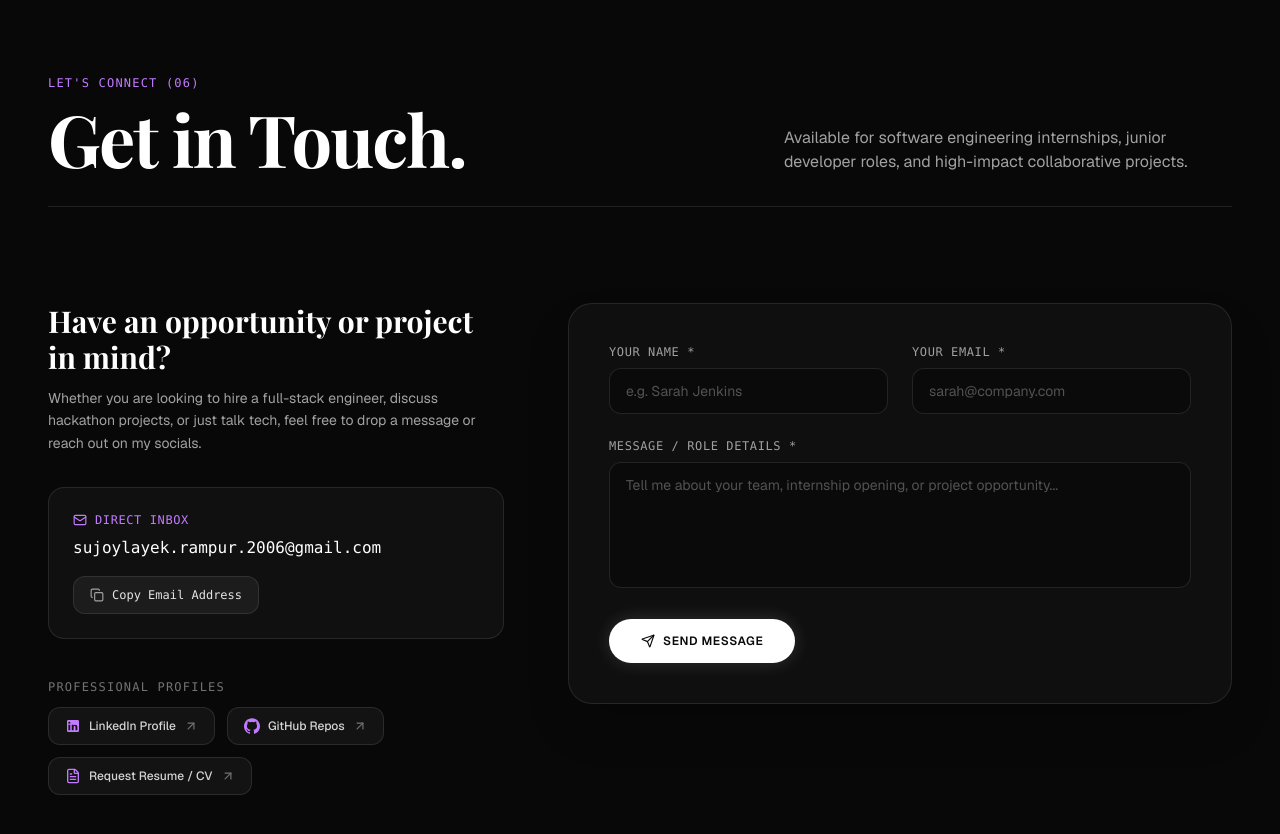
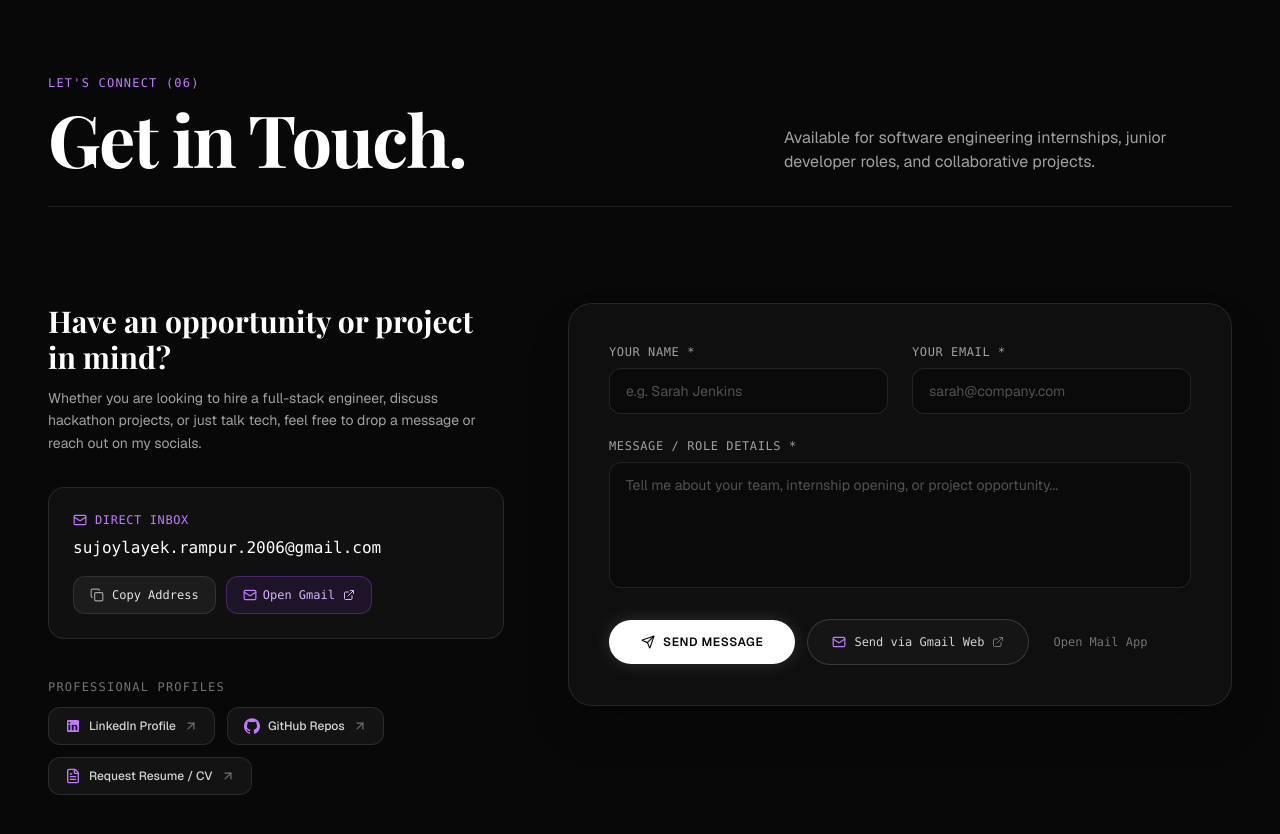
Before and after one commit to sujoylayek2006/Portfolio-web, a Next.js app: page / in a window 1280 px wide. Shown: the part 6660-7494 px from the top of the page. Built offline with nearby package versions, Linux system fonts and the light colour scheme.

Commit message:
fix: resolve contact message delivery via FormSubmit and add direct Gmail Web composer

```diff
--- a/src/components/sections/Contact.tsx
+++ b/src/components/sections/Contact.tsx
@@ -2,7 +2,17 @@
 
 import React, { useState } from "react";
 import { motion } from "framer-motion";
-import { Mail, Copy, Check, Send, ArrowUpRight, FileText, Sparkles } from "lucide-react";
+import {
+  Mail,
+  Copy,
+  Check,
+  Send,
+  ArrowUpRight,
+  FileText,
+  Sparkles,
+  ExternalLink,
+  AlertCircle,
+} from "lucide-react";
 import { GithubIcon, LinkedinIcon } from "@/components/ui/Icons";
 import { socialLinks } from "@/data/navigation";
 
@@ -10,6 +20,11 @@ export default function Contact() {
   const [copied, setCopied] = useState(false);
   const [isSubmitting, setIsSubmitting] = useState(false);
   const [submitted, setSubmitted] = useState(false);
+  const [statusMessage, setStatusMessage] = useState<{
+    type: "success" | "activation" | "error";
+    text: string;
+  } | null>(null);
+
   const [formData, setFormData] = useState({
     name: "",
     email: "",
@@ -30,41 +45,98 @@ export default function Contact() {
     }
   };
 
+  const getGmailComposeUrl = () => {
+    const subject = encodeURIComponent(
+      formData.name
+        ? `Portfolio Inquiry from ${formData.name}`
+        : "Portfolio Inquiry — Sujoy Layek"
+    );
+    const body = encodeURIComponent(
+      formData.message
+        ? `Hi Sujoy,\n\n${formData.message}\n\nBest regards,\n${formData.name || "Visitor"} (${formData.email || "Email not specified"})`
+        : "Hi Sujoy,\n\nI came across your portfolio and would like to connect."
+    );
+    return `https://mail.google.com/mail/?view=cm&fs=1&to=${emailAddress}&su=${subject}&body=${body}`;
+  };
+
+  const getMailtoUrl = () => {
+    const subject = encodeURIComponent(
+      formData.name
+        ? `Portfolio Inquiry from ${formData.name}`
+        : "Portfolio Inquiry — Sujoy Layek"
+    );
+    const body = encodeURIComponent(
+      formData.message
+        ? `Hi Sujoy,\n\n${formData.message}\n\nBest regards,\n${formData.name || "Visitor"}`
+        : "Hi Sujoy,\n\nI came across your portfolio and would like to connect."
+    );
+    return `mailto:${emailAddress}?subject=${subject}&body=${body}`;
+  };
+
   const handleSubmit = async (e: React.FormEvent) => {
     e.preventDefault();
 
-    // Spam honeypot trap
+    // Anti-spam honeypot
     if (formData.honeypot) {
       setSubmitted(true);
       return;
     }
 
     setIsSubmitting(true);
+    setStatusMessage(null);
 
     try {
-      const response = await fetch("https://api.web3forms.com/submit", {
+      const response = await fetch(
+        `https://formsubmit.co/ajax/${emailAddress}`,
+        {
           method: "POST",
           headers: {
             "Content-Type": "application/json",
             Accept: "application/json",
           },
           body: JSON.stringify({
-          access_key: "0e7c5d9c-placeholder-sujoy",
             name: formData.name,
             email: formData.email,
             message: formData.message,
-          to: emailAddress,
-          subject: `Portfolio Inquiry from ${formData.name}`,
+            _subject: `New Portfolio Message from ${formData.name}`,
+            _replyto: formData.email,
+            _captcha: "false",
+            _template: "table",
           }),
+        }
+      );
+
+      const data = await response.json().catch(() => null);
+
+      if (response.ok && data) {
+        if (
+          typeof data.message === "string" &&
+          data.message.toLowerCase().includes("activation")
+        ) {
+          // First-time FormSubmit confirmation
+          setStatusMessage({
+            type: "activation",
+            text: "Message sent! FormSubmit has sent a 1-time 'Activate Form' confirmation email to sujoylayek.rampur.2006@gmail.com. Once clicked in Gmail, all messages will be received instantly.",
           });
-
-      if (response.ok) {
+        } else {
+          setStatusMessage({
+            type: "success",
+            text: "Thank you for reaching out! Your message has been sent directly to Sujoy Layek's Gmail inbox.",
+          });
+        }
         setSubmitted(true);
       } else {
-        setSubmitted(true);
+        // Fallback error with direct Gmail open button
+        setStatusMessage({
+          type: "error",
+          text: "Submission encountered an issue. You can send directly using Gmail Web or your email client below.",
+        });
       }
     } catch {
-      setSubmitted(true);
+      setStatusMessage({
+        type: "error",
+        text: "Network error sending form. Please use the direct 'Send via Gmail' button below.",
+      });
     } finally {
       setIsSubmitting(false);
     }
@@ -86,7 +158,7 @@ export default function Contact() {
           </h2>
         </div>
         <p className="mt-4 md:mt-0 text-neutral-400 max-w-md text-sm md:text-base font-normal">
-          Available for software engineering internships, junior developer roles, and high-impact collaborative projects.
+          Available for software engineering internships, junior developer roles, and collaborative projects.
         </p>
       </div>
 
@@ -119,23 +191,36 @@ export default function Contact() {
               {emailAddress}
             </p>
 
+            <div className="flex flex-wrap gap-2.5">
               <button
                 onClick={handleCopyEmail}
                 type="button"
-              className="inline-flex items-center space-x-2 px-4 py-2.5 rounded-xl bg-white/5 hover:bg-white/10 border border-white/10 text-xs font-mono text-neutral-200 hover:text-white transition-all focus:outline-none"
+                className="inline-flex items-center space-x-2 px-4 py-2.5 rounded-xl bg-white/5 hover:bg-white/10 border border-white/10 text-xs font-mono text-neutral-200 hover:text-white transition-all focus:outline-none cursor-pointer"
               >
                 {copied ? (
                   <>
                     <Check className="w-3.5 h-3.5 text-emerald-400" />
-                  <span className="text-emerald-400">Copied to Clipboard!</span>
+                    <span className="text-emerald-400">Copied!</span>
                   </>
                 ) : (
                   <>
                     <Copy className="w-3.5 h-3.5 text-neutral-400" />
-                  <span>Copy Email Address</span>
+                    <span>Copy Address</span>
                   </>
                 )}
               </button>
+
+              <a
+                href={getGmailComposeUrl()}
+                target="_blank"
+                rel="noopener noreferrer"
+                className="inline-flex items-center space-x-1.5 px-4 py-2.5 rounded-xl bg-purple-500/10 hover:bg-purple-500/20 border border-purple-500/30 text-xs font-mono text-purple-300 hover:text-purple-200 transition-all"
+              >
+                <Mail className="w-3.5 h-3.5 text-purple-400" />
+                <span>Open Gmail</span>
+                <ExternalLink className="w-3 h-3 ml-0.5" />
+              </a>
+            </div>
           </div>
 
           {/* Social Profiles & Resume */}
@@ -179,7 +264,7 @@ export default function Contact() {
           </div>
         </motion.div>
 
-        {/* Right Column: Serverless Contact Form */}
+        {/* Right Column: Interactive Contact Form */}
         <motion.div
           initial={{ opacity: 0, y: 30 }}
           whileInView={{ opacity: 1, y: 0 }}
@@ -188,23 +273,48 @@ export default function Contact() {
           className="lg:col-span-7 p-6 sm:p-10 rounded-3xl bg-neutral-900/50 border border-white/10 shadow-2xl relative"
         >
           {submitted ? (
-            <div className="py-16 text-center space-y-4">
+            <div className="py-12 text-center space-y-4">
               <div className="w-14 h-14 rounded-full bg-emerald-500/10 border border-emerald-500/30 flex items-center justify-center mx-auto text-emerald-400">
                 <Check className="w-7 h-7" />
               </div>
               <h4 className="font-serif text-2xl sm:text-3xl font-bold text-white">
-                Message Sent Successfully!
+                Message Sent!
               </h4>
-              <p className="text-neutral-400 text-sm max-w-md mx-auto">
-                Thank you for reaching out. Your inquiry has been sent directly to Sujoy Layek. I will respond to your email as soon as possible.
+              <p className="text-neutral-300 text-sm max-w-md mx-auto leading-relaxed">
+                {statusMessage?.text ||
+                  "Your message has been delivered directly to Sujoy Layek's Gmail inbox. I will reply to you as soon as possible."}
               </p>
+
+              {statusMessage?.type === "activation" && (
+                <div className="p-4 rounded-xl bg-purple-500/10 border border-purple-500/30 text-purple-300 text-xs max-w-lg mx-auto text-left flex items-start gap-2.5">
+                  <AlertCircle className="w-4 h-4 text-purple-400 mt-0.5 shrink-0" />
+                  <span>
+                    <strong>First-time setup:</strong> FormSubmit sent an activation email to <code>{emailAddress}</code>. Click the &quot;Activate Form&quot; button in your Gmail to finalize delivery.
+                  </span>
+                </div>
+              )}
+
+              <div className="pt-4 flex flex-wrap items-center justify-center gap-3">
                 <button
                   type="button"
-                onClick={() => setSubmitted(false)}
-                className="mt-4 px-6 py-2.5 rounded-full bg-white/10 hover:bg-white/20 text-white text-xs font-mono transition-colors"
+                  onClick={() => {
+                    setSubmitted(false);
+                    setStatusMessage(null);
+                  }}
+                  className="px-6 py-2.5 rounded-full bg-white/10 hover:bg-white/20 text-white text-xs font-mono transition-colors cursor-pointer"
                 >
                   Send Another Message
                 </button>
+                <a
+                  href={getGmailComposeUrl()}
+                  target="_blank"
+                  rel="noopener noreferrer"
+                  className="px-6 py-2.5 rounded-full bg-purple-500 hover:bg-purple-600 text-white text-xs font-mono transition-colors inline-flex items-center gap-1.5"
+                >
+                  <span>Open in Gmail Web</span>
+                  <ExternalLink className="w-3.5 h-3.5" />
+                </a>
+              </div>
             </div>
           ) : (
             <form onSubmit={handleSubmit} className="space-y-6">
@@ -213,7 +323,9 @@ export default function Contact() {
                 type="text"
                 name="honeypot"
                 value={formData.honeypot}
-                onChange={(e) => setFormData({ ...formData, honeypot: e.target.value })}
+                onChange={(e) =>
+                  setFormData({ ...formData, honeypot: e.target.value })
+                }
                 className="hidden"
                 tabIndex={-1}
                 autoComplete="off"
@@ -221,7 +333,10 @@ export default function Contact() {
 
               <div className="grid grid-cols-1 sm:grid-cols-2 gap-6">
                 <div>
-                  <label htmlFor="name" className="block text-xs font-mono uppercase tracking-wider text-neutral-400 mb-2">
+                  <label
+                    htmlFor="name"
+                    className="block text-xs font-mono uppercase tracking-wider text-neutral-400 mb-2"
+                  >
                     Your Name *
                   </label>
                   <input
@@ -230,13 +345,18 @@ export default function Contact() {
                     required
                     placeholder="e.g. Sarah Jenkins"
                     value={formData.name}
-                    onChange={(e) => setFormData({ ...formData, name: e.target.value })}
+                    onChange={(e) =>
+                      setFormData({ ...formData, name: e.target.value })
+                    }
                     className="w-full px-4 py-3 rounded-xl bg-neutral-950/80 border border-white/10 focus:border-purple-400/80 text-white text-sm placeholder:text-neutral-600 focus:outline-none transition-colors"
                   />
                 </div>
 
                 <div>
-                  <label htmlFor="email" className="block text-xs font-mono uppercase tracking-wider text-neutral-400 mb-2">
+                  <label
+                    htmlFor="email"
+                    className="block text-xs font-mono uppercase tracking-wider text-neutral-400 mb-2"
+                  >
                     Your Email *
                   </label>
                   <input
@@ -245,14 +365,19 @@ export default function Contact() {
                     required
                     placeholder="sarah@company.com"
                     value={formData.email}
-                    onChange={(e) => setFormData({ ...formData, email: e.target.value })}
+                    onChange={(e) =>
+                      setFormData({ ...formData, email: e.target.value })
+                    }
                     className="w-full px-4 py-3 rounded-xl bg-neutral-950/80 border border-white/10 focus:border-purple-400/80 text-white text-sm placeholder:text-neutral-600 focus:outline-none transition-colors"
                   />
                 </div>
               </div>
 
               <div>
-                <label htmlFor="message" className="block text-xs font-mono uppercase tracking-wider text-neutral-400 mb-2">
+                <label
+                  htmlFor="message"
+                  className="block text-xs font-mono uppercase tracking-wider text-neutral-400 mb-2"
+                >
                   Message / Role Details *
                 </label>
                 <textarea
@@ -261,18 +386,37 @@ export default function Contact() {
                   rows={5}
                   placeholder="Tell me about your team, internship opening, or project opportunity..."
                   value={formData.message}
-                  onChange={(e) => setFormData({ ...formData, message: e.target.value })}
+                  onChange={(e) =>
+                    setFormData({ ...formData, message: e.target.value })
+                  }
                   className="w-full px-4 py-3 rounded-xl bg-neutral-950/80 border border-white/10 focus:border-purple-400/80 text-white text-sm placeholder:text-neutral-600 focus:outline-none transition-colors resize-none"
                 />
               </div>
 
+              {/* Status or Error Banner */}
+              {statusMessage?.type === "error" && (
+                <div className="p-4 rounded-xl bg-rose-500/10 border border-rose-500/30 text-rose-300 text-xs flex items-center justify-between gap-3">
+                  <span>{statusMessage.text}</span>
+                  <a
+                    href={getGmailComposeUrl()}
+                    target="_blank"
+                    rel="noopener noreferrer"
+                    className="underline font-semibold hover:text-white shrink-0"
+                  >
+                    Open Gmail &rarr;
+                  </a>
+                </div>
+              )}
+
+              {/* Action Buttons */}
+              <div className="flex flex-wrap items-center gap-3">
                 <button
                   type="submit"
                   disabled={isSubmitting}
-                className="w-full sm:w-auto inline-flex items-center justify-center space-x-2 px-8 py-3.5 rounded-full bg-white text-neutral-950 font-semibold text-xs tracking-wider uppercase hover:bg-neutral-200 transition-all shadow-[0_0_20px_rgba(255,255,255,0.15)] disabled:opacity-50"
+                  className="w-full sm:w-auto inline-flex items-center justify-center space-x-2 px-8 py-3.5 rounded-full bg-white text-neutral-950 font-semibold text-xs tracking-wider uppercase hover:bg-neutral-200 transition-all shadow-[0_0_20px_rgba(255,255,255,0.15)] disabled:opacity-50 cursor-pointer"
                 >
                   {isSubmitting ? (
-                  <span>Sending Message...</span>
+                    <span>Sending to Gmail...</span>
                   ) : (
                     <>
                       <Send className="w-3.5 h-3.5" />
@@ -280,6 +424,25 @@ export default function Contact() {
                     </>
                   )}
                 </button>
+
+                <a
+                  href={getGmailComposeUrl()}
+                  target="_blank"
+                  rel="noopener noreferrer"
+                  className="w-full sm:w-auto inline-flex items-center justify-center space-x-2 px-6 py-3.5 rounded-full border border-white/15 text-neutral-300 hover:text-white hover:border-purple-400/50 bg-white/[0.03] hover:bg-purple-500/10 transition-all text-xs font-mono"
+                >
+                  <Mail className="w-3.5 h-3.5 text-purple-400" />
+                  <span>Send via Gmail Web</span>
+                  <ExternalLink className="w-3 h-3 text-neutral-500" />
+                </a>
+
+                <a
+                  href={getMailtoUrl()}
+                  className="hidden sm:inline-flex items-center space-x-1.5 text-xs font-mono text-neutral-500 hover:text-neutral-300 px-3 py-2 transition-colors"
+                >
+                  <span>Open Mail App</span>
+                </a>
+              </div>
             </form>
           )}
         </motion.div>
```
Also changed, not shown: 1 other file (tests, documents, lock files or other folders). Lines whose indentation alone changed are shown as unchanged.
